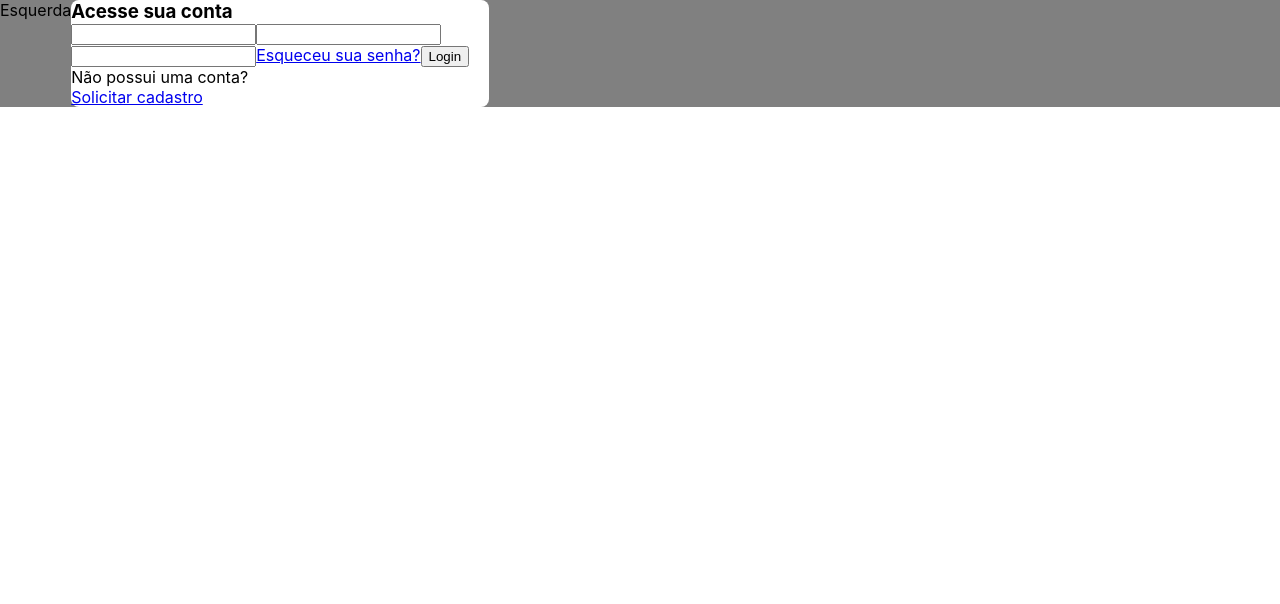
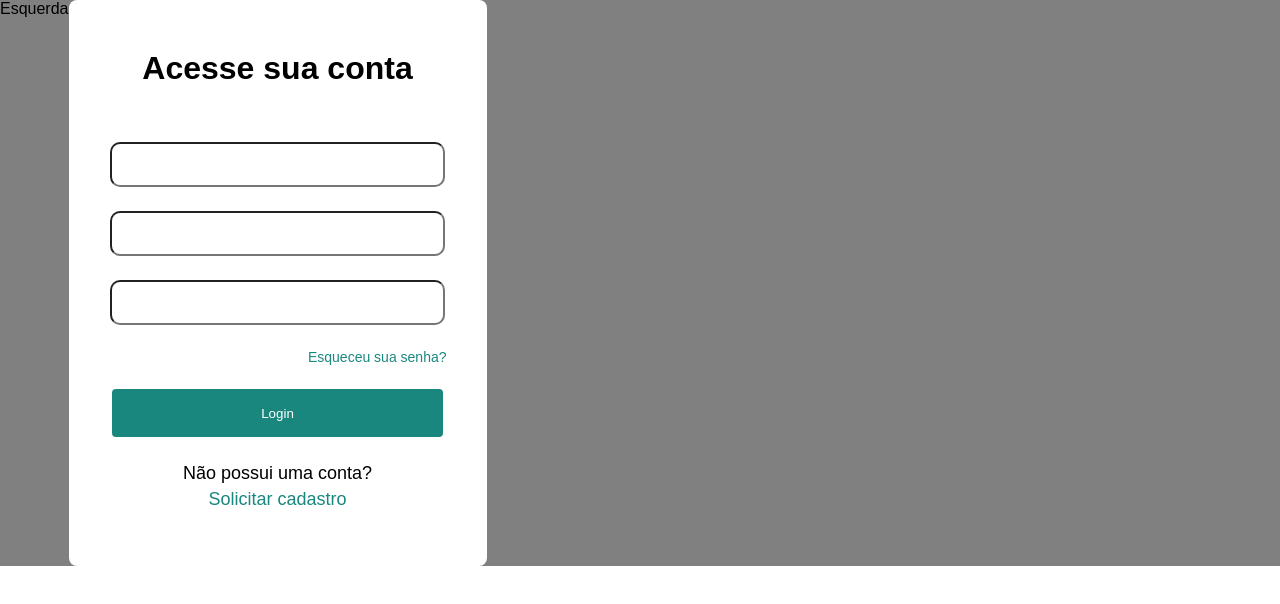
Before and after one commit to daniloteofilo/desafioSisagri, a React (Create React App) app: page / in a window 1280 px wide. Shown: the top 604 px of the page. Built offline with nearby package versions, Linux system fonts and the light colour scheme.

Commit message:
Estilizando container do formulário.

```diff
--- a/src/App.css
+++ b/src/App.css
@@ -1,6 +1,7 @@
 * {
   margin: 0;
   box-sizing: border-box;
+  font-family: sans-serif;
 }
 
 .main-container {
--- a/src/components/FormLogin.css
+++ b/src/components/FormLogin.css
@@ -1,9 +1,66 @@
 .form-login {
+  display: flex;
+  flex-direction: column;
   background-color: white;
   width: 418px;
   border-radius: 8px;
+  justify-content: center;
+  align-items: center;
 }
 
-input .input-company .input-user .input-password {
+.title-acess-account {
+  font-size: 32px;
+  line-height: 38.4px;
+  margin-bottom: 55px;
+  padding-top: 49px;
+  text-align: center;
+}
+
+input {
+  width: 335px;
+  height: 45px;
+  margin-bottom: 24px;
+  border-radius: 10px;
+}
+
+a.recover-password {
+  color: #1A877F;
+  font-size: 14px;
+  text-decoration: none;
+  display: flex;
+  justify-content: flex-end;
+  width: 100%;
+  padding-right: 40px;
   margin-bottom: 24px;
 }
+
+
+a.recover-password:hover {
+  text-decoration: underline;
+}
+
+.button-login {
+  height: 48px;
+  border-radius: 4px;
+  padding: 11px 149px;
+  color: #FFFFFF;
+  background-color: #1A877F;
+  border: none;
+  margin-bottom: 26px;
+}
+
+p.no-account {
+  font-size:18px ;
+}
+
+a.sign-up {
+  font-size: 18px;
+  text-decoration: none;
+  color: #1A877F;
+  margin-top: 5px;
+  padding-bottom: 56px;
+}
+
+a.sign-up:hover {
+  text-decoration: underline;
+}
--- a/src/components/FormLogin.js
+++ b/src/components/FormLogin.js
@@ -3,13 +3,13 @@ import './FormLogin.css'
 function FormLogin () {
     return (
         <form className='form-login'>
-          <h3>Acesse sua conta</h3>
+          <h3 className='title-acess-account'>Acesse sua conta</h3>
           <input className='input-company'/>
           <input className='input-user'/>
           <input className='input-password'/>
           <a href='#' className='recover-password'>Esqueceu sua senha?</a>
-          <button>Login</button>
-          <p>Não possui uma conta?</p>
+          <button className='button-login'>Login</button>
+          <p className='no-account'>Não possui uma conta?</p>
           <a href='#' className='sign-up'>Solicitar cadastro</a>
         </form>
     )
```
